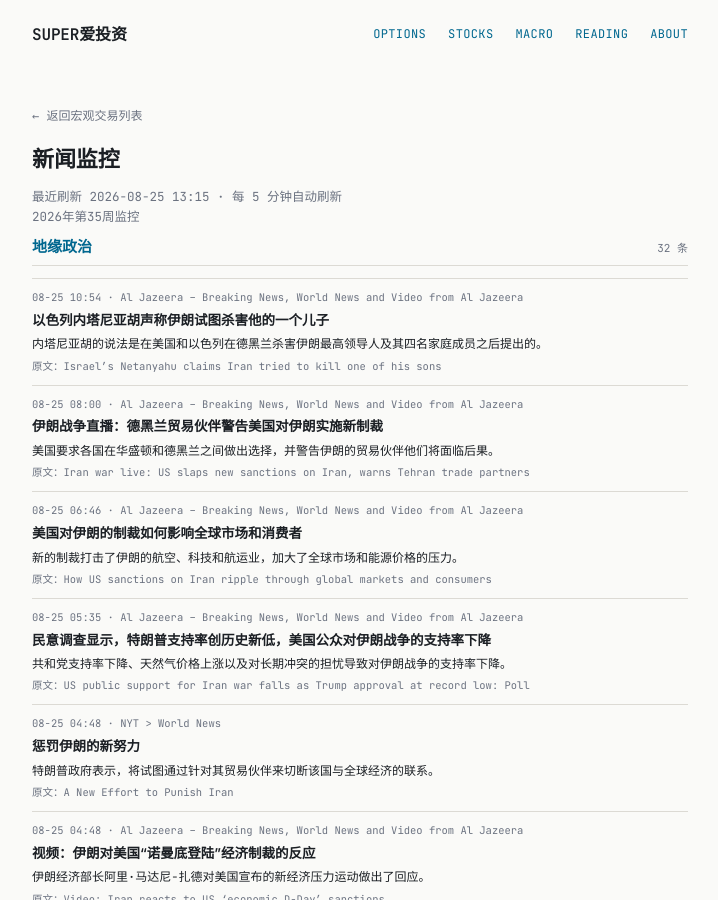
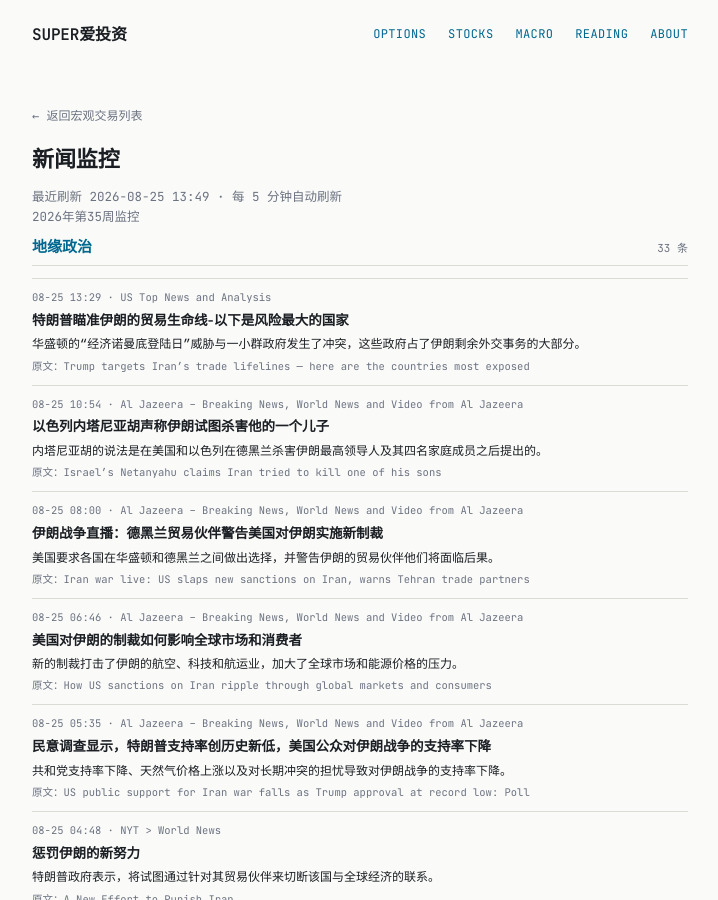
Before and after one commit to tang3super/tang3super.github.io, a Jekyll site: the page built from macro-trade/news-digest.md, in a window 1280 px wide and 900 px high. Shown: the whole window, without its empty margins (280-998 px from the left). Built offline with Jekyll 4.4.1, drawn with Linux system fonts in a browser that asks for light colours.

Commit message:
sync news-digest article

```diff
--- a/macro-trade/news-digest.md
+++ b/macro-trade/news-digest.md
@@ -5,11 +5,18 @@ title: 新闻监控
 date: '2026-08-25'
 summary: 2026年第35周监控
 week_label: 2026年第35周监控
-last_updated: 2026-08-25 13:15
+last_updated: 2026-08-25 13:49
 refresh_note: 每 5 分钟自动刷新
 topics:
 - name: 地缘政治
   items:
+  - title: Trump targets Iran’s trade lifelines — here are the countries most exposed
+    summary: Washington's threat of "economic D-Day" collides with a small group of governments that account for most of what remains of Iran's foreign t…
+    link: https://www.cnbc.com/2026/08/25/us-iran-secondary-sanctions-china-india-uae-hormuz-trade-.html
+    source: US Top News and Analysis
+    time: 08-25 13:29
+    title_zh: 特朗普瞄准伊朗的贸易生命线-以下是风险最大的国家
+    summary_zh: 华盛顿的“经济诺曼底登陆日”威胁与一小群政府发生了冲突，这些政府占了伊朗剩余外交事务的大部分。
   - title: Israel’s Netanyahu claims Iran tried to kill one of his sons
     summary: Netanyahu's claim comes after US and Israel killed Iran's supreme leader and four members of his family in Tehran.
     link: https://www.aljazeera.com/news/2026/8/25/israels-netanyahu-claims-iran-tried-to-kill-one-of-his-sons?traffic_source=rss
```
